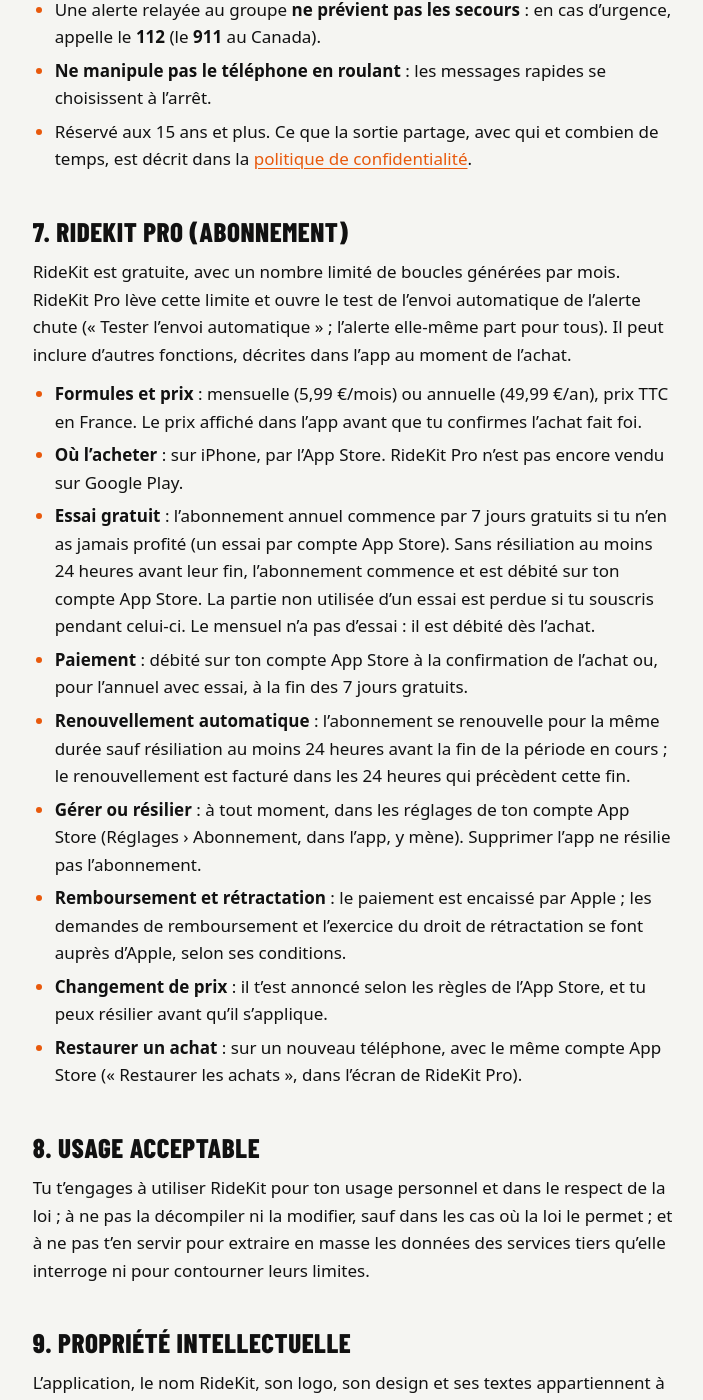
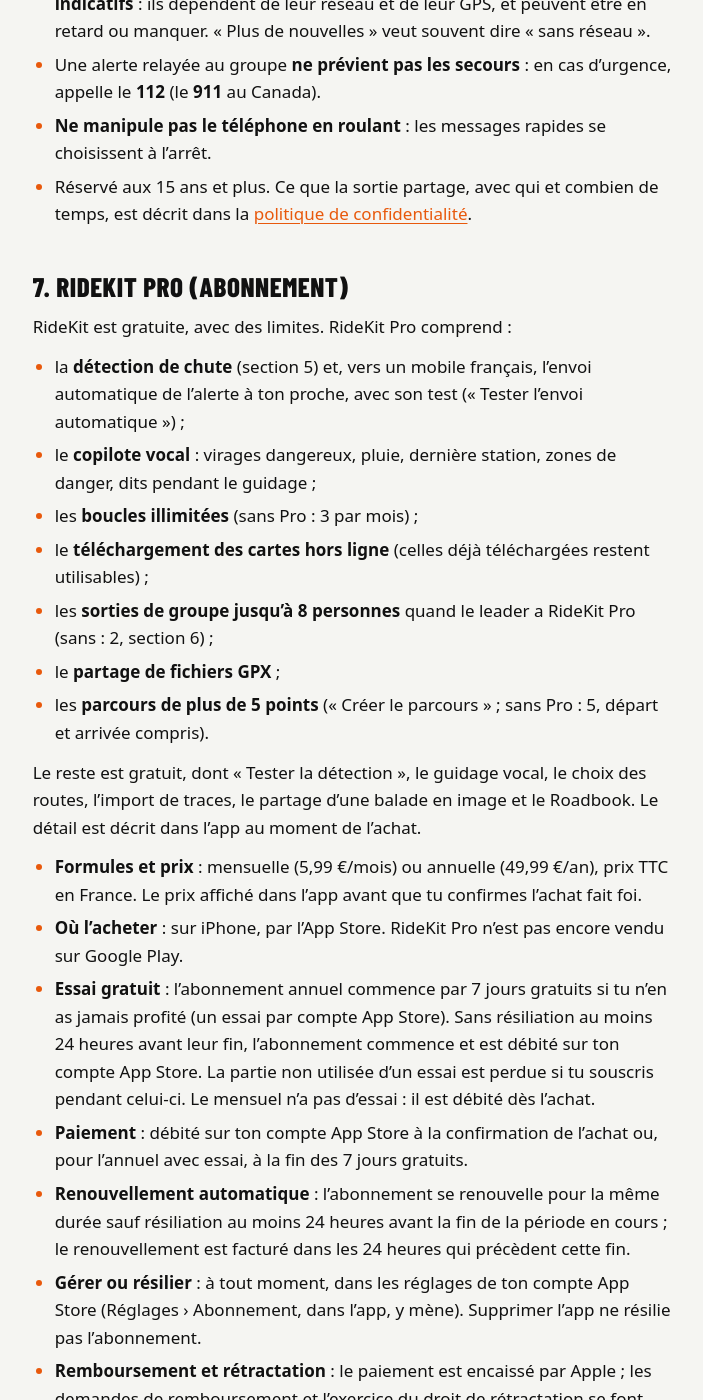
Before and after one commit to Ya6n93/ridekit-site, a Jekyll site: the page built from conditions.md, in a window 1280 px wide and 1400 px high, scrolled down 3298 px. Shown: the whole window, without its empty margins (287-990 px from the left). Built offline with Jekyll 4.4.1, drawn with Linux system fonts in a browser that asks for light colours; some of the changed text lies outside the part shown.

Commit message:
RideKit Pro tel qu'il est maintenant : détection de chute (et son envoi automatique), copilote vocal, boucles illimitées, cartes hors ligne, sorties de groupe jusqu'à 8, partage GPX, parcours de plus de 5 points, le reste gratuit ; dit dans les conditions, la confidentialité (le serveur oublie le contact quand Pro prend fin), l'accueil et llms.txt, en français et en anglais
Co-Authored-By: Claude Opus 5.5 (1M context) <noreply@anthropic.com>
Claude-Session: https://claude.ai/code/session_015j9WmEqrPUJKgjWcpvNZWu

```diff
--- a/conditions.md
+++ b/conditions.md
@@ -24,7 +24,7 @@ autre, te guide, importe et exporte des traces GPX, montre des lieux le long de
 route (cols, sites, stations-service, cafés), la météo et le radar de pluie, les
 limitations de vitesse et, en France, des zones de danger. Elle garde le carnet de
 tes balades et le suivi de ta moto, propose une détection de chute et des sorties de
-groupe.
+groupe. Certaines de ces fonctions sont réservées à RideKit Pro (section 7).
 
 Ces fonctions dépendent du GPS, du réseau et de services tiers (section 10). Elles
 peuvent évoluer, être ajoutées ou retirées.
@@ -87,8 +87,9 @@ Alertes.
 ni les secours ni un dispositif d'alerte homologué. En cas d'urgence, appelle le
 **112** (Europe, dont la Suisse) ou le **911** (Canada).
 
-- Elle est désactivée tant que tu ne l'actives pas, et ne fonctionne que pendant une
-  balade guidée. Selon le téléphone et son système, elle peut s'arrêter quand l'app
+- Elle est réservée à RideKit Pro (section 7) : sans abonnement en cours, elle ne
+  surveille pas tes balades, même activée auparavant. Elle est désactivée tant que tu
+  ne l'actives pas, et ne fonctionne que pendant une balade guidée. Selon le téléphone et son système, elle peut s'arrêter quand l'app
   n'est plus à l'écran ou quand elle est fermée.
 - Un téléphone seul ne peut pas reconnaître une chute à coup sûr. Elle peut **ne pas
   détecter** une chute (chute lente, téléphone détaché de la moto ou du pilote, GPS
@@ -128,10 +129,25 @@ ni les secours ni un dispositif d'alerte homologué. En cas d'urgence, appelle l
 
 ## 7. RideKit Pro (abonnement)
 
-RideKit est gratuite, avec un nombre limité de boucles générées par mois. RideKit Pro
-lève cette limite et ouvre le test de l'envoi automatique de l'alerte chute (« Tester
-l'envoi automatique » ; l'alerte elle-même part pour tous). Il peut inclure d'autres
-fonctions, décrites dans l'app au moment de l'achat.
+RideKit est gratuite, avec des limites. RideKit Pro comprend :
+
+- la **détection de chute** (section 5) et, vers un mobile français, l'envoi
+  automatique de l'alerte à ton proche, avec son test (« Tester l'envoi
+  automatique ») ;
+- le **copilote vocal** : virages dangereux, pluie, dernière station, zones de
+  danger, dits pendant le guidage ;
+- les **boucles illimitées** (sans Pro : 3 par mois) ;
+- le **téléchargement des cartes hors ligne** (celles déjà téléchargées restent
+  utilisables) ;
+- les **sorties de groupe jusqu'à 8 personnes** quand le leader a RideKit Pro (sans :
+  2, section 6) ;
+- le **partage de fichiers GPX** ;
+- les **parcours de plus de 5 points** (« Créer le parcours » ; sans Pro : 5, départ
+  et arrivée compris).
+
+Le reste est gratuit, dont « Tester la détection », le guidage vocal, le choix des
+routes, l'import de traces, le partage d'une balade en image et le Roadbook. Le
+détail est décrit dans l'app au moment de l'achat.
 
 - **Formules et prix** : mensuelle (5,99 €/mois) ou annuelle (49,99 €/an), prix TTC
   en France. Le prix affiché dans l'app avant que tu confirmes l'achat fait foi.
--- a/index.html
+++ b/index.html
@@ -73,19 +73,19 @@
         <div class="card"><span class="k"></span><h3>Le guidage</h3>
           <p>Tour par tour, même écran verrouillé, avec recalcul si tu sors de la route. La limitation de vitesse s'affiche, une phrase te prévient si tu la dépasses (un bip si la voix est coupée).</p></div>
         <div class="card"><span class="k"></span><h3>De A à B, ou ta trace</h3>
-          <p>Un itinéraire vers une destination, ou une trace GPX, KML ou TCX importée, à suivre dans un sens ou dans l'autre. Itinéraires et balades s'exportent en GPX.</p></div>
+          <p>Un itinéraire vers une destination, ou une trace GPX, KML ou TCX importée, à suivre dans un sens ou dans l'autre. Avec RideKit Pro, itinéraires et balades s'exportent en GPX.</p></div>
         <div class="card"><span class="k"></span><h3>Sur ta route</h3>
           <p>Les cols et les sites à voir le long de la balade, les stations-service avec le prix du jour en France.</p></div>
         <div class="card"><span class="k"></span><h3>La météo pour rouler</h3>
           <p>Prévisions heure par heure, le meilleur créneau, le radar de pluie, la météo des cols autour de toi.</p></div>
         <div class="card"><span class="k"></span><h3>Hors réseau</h3>
-          <p>Télécharge la carte d'une balade avant de partir : le guidage continue là où ça ne capte plus.</p></div>
+          <p>Avec RideKit Pro, télécharge la carte d'une balade avant de partir : le guidage continue là où ça ne capte plus.</p></div>
         <div class="card"><span class="k"></span><h3>Zones de danger</h3>
           <p>En France, les zones de danger prévues par la loi, à partir de la liste officielle des radars fixes. Jamais l'emplacement d'un radar.</p></div>
         <div class="card"><span class="k"></span><h3>Carnet et garage</h3>
           <p>Tes balades, leurs kilomètres et leurs virages. Ta moto, son kilométrage, ses entretiens et leurs rappels.</p></div>
         <div class="card"><span class="k"></span><h3>Détection de chute</h3>
-          <p>Si tu l'actives : après une chute probable, une alarme, puis un SMS avec ta position envoyé à ton contact d'urgence, même si tu ne peux pas répondre. Une aide, pas un service de secours.</p></div>
+          <p>Avec RideKit Pro, si tu l'actives : après une chute probable, une alarme, puis un SMS avec ta position envoyé à ton contact d'urgence, même si tu ne peux pas répondre. Une aide, pas un service de secours.</p></div>
       </div>
     </div>
   </section>
```
Also changed, not shown: confidentialite.md (+8 -6 lines), en/privacy.md (+7 -6 lines), en/terms.md (+22 -6 lines), llms.txt (+8 -5 lines).
